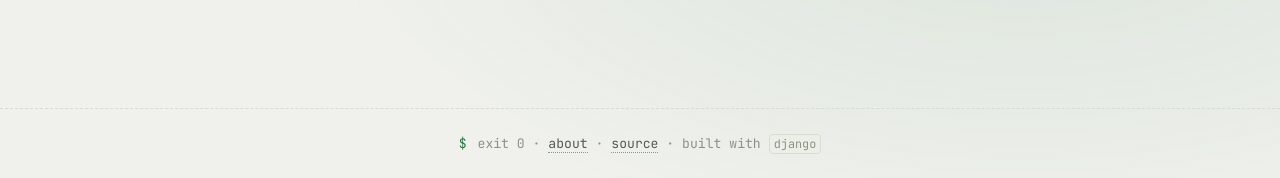
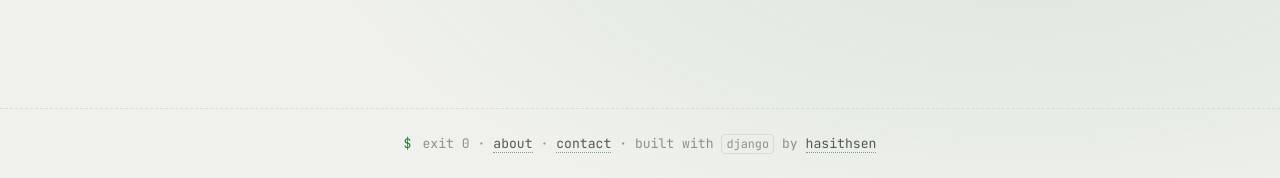
Before and after one commit to hasithsen/devresurge, a Django app: page / in a window 1280 px wide. Shown: the part 830-1008 px from the top of the page. Run offline with Django 5.2, Linux system fonts and the light colour scheme; parts of the project's set-up code (start-up, migrations or seed data) failed here and were passed over.

Commit message:
chore: Update footer text
Signed-off-by: hasithsen <sen.hasith@gmail.com>

```diff
--- a/devresurge/templates/base.html
+++ b/devresurge/templates/base.html
@@ -145,8 +145,9 @@
           <div class="dr-container">
             <span class="dr-prompt"></span> exit 0 ·
             <a href="{% url 'about' %}">about</a> ·
-            <a href="https://github.com/" rel="noopener">source</a> ·
-            built with <code>django</code>
+            <a href="mailto:contact@devresurge.com">contact</a> ·
+            built with <code>django</code> by
+            <a href="https://devresurge.com/u/hasithsen" rel="noopener">hasithsen</a>
           </div>
         </footer>
       </div>
```
